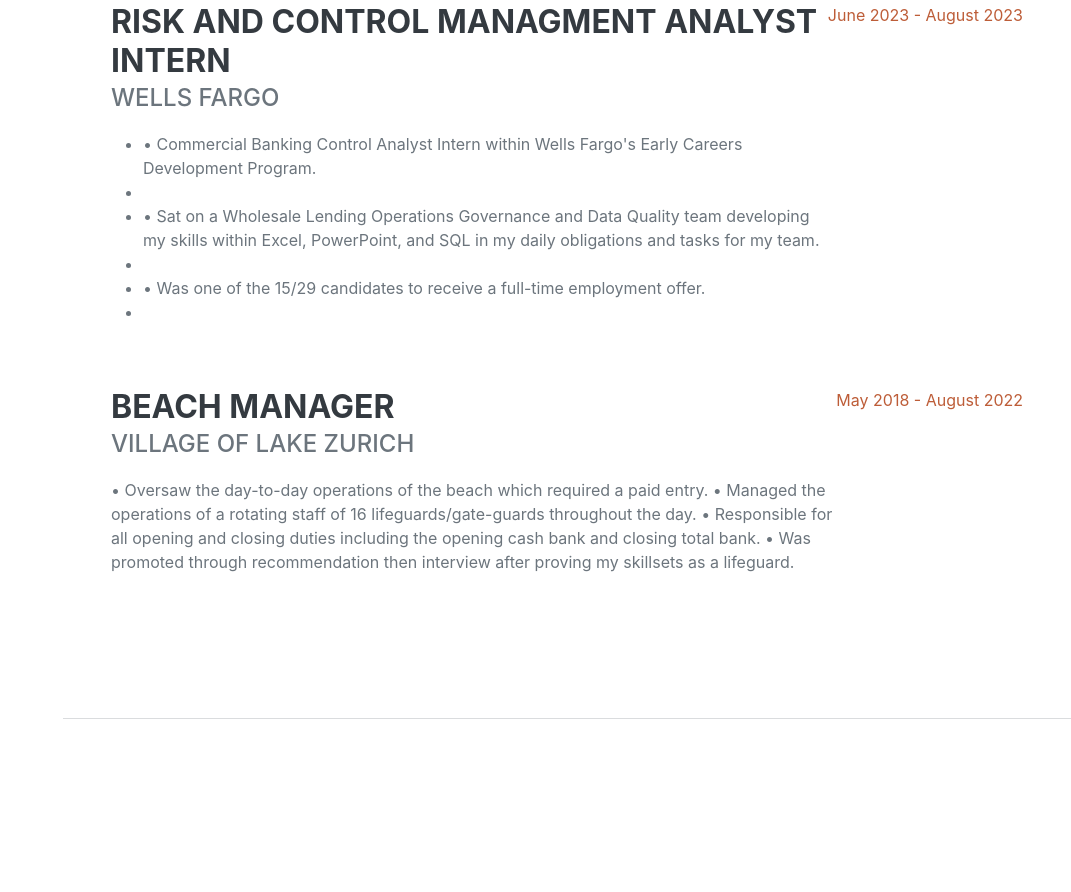
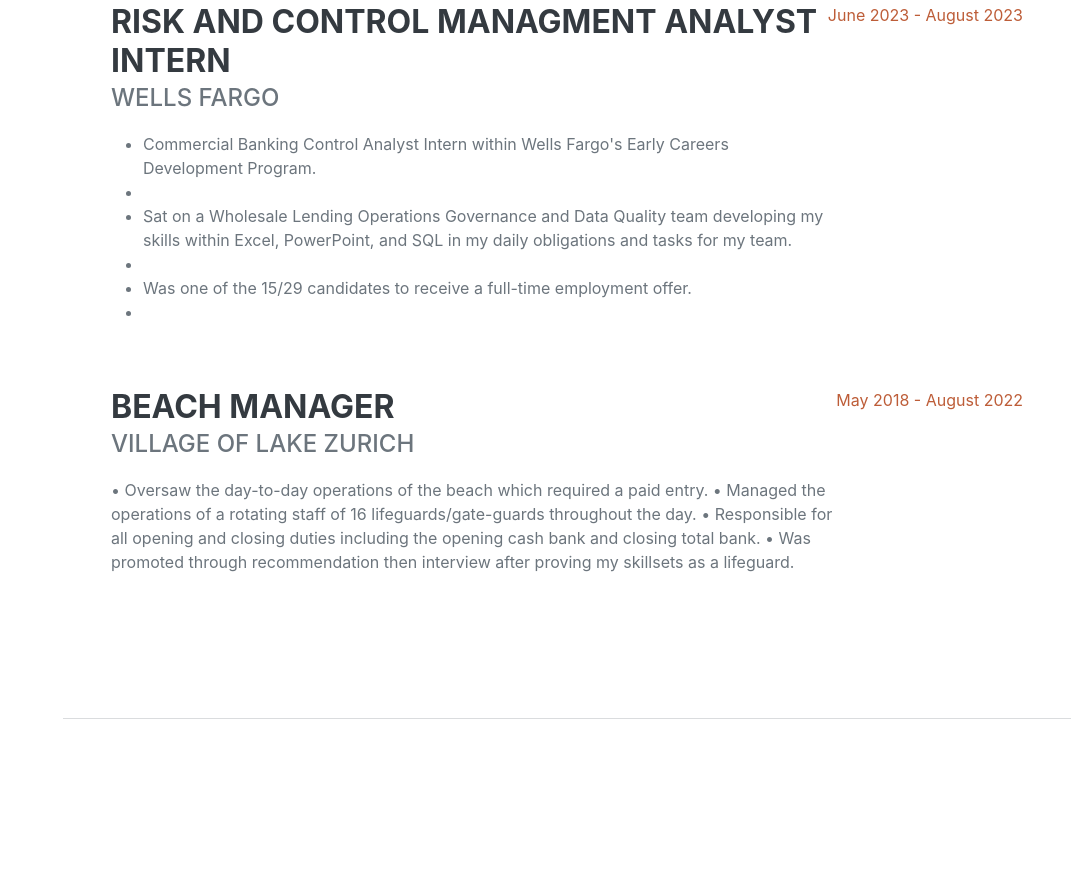
Before and after one commit to David-Powers/BAIS3300Final, a plain HTML site: page index.html in a window 1280 px wide. Shown: the part 993-1885 px from the top of the page, without its empty margins (209-1280 px from the left). Drawn offline with nearby package versions, Linux system fonts and the light colour scheme; a web font is replaced by a local one.

Commit message:
Update index.html

```diff
--- a/index.html
+++ b/index.html
@@ -64,9 +64,9 @@
                             <h3 class="mb-0">Risk and Control Managment Analyst Intern</h3>
                             <div class="subheading mb-3">Wells Fargo</div>
                                  <ul>
-                                     <li>• Commercial Banking Control Analyst Intern within Wells Fargo's Early Careers Development Program.<li>
-                                     <li>• Sat on a Wholesale Lending Operations Governance and Data Quality team developing my skills within Excel, PowerPoint, and SQL in my daily obligations and tasks for my team.<li>
-                                     <li>• Was one of the 15/29 candidates to receive a full-time employment offer.<li>
+                                     <li>Commercial Banking Control Analyst Intern within Wells Fargo's Early Careers Development Program.<li>
+                                     <li>Sat on a Wholesale Lending Operations Governance and Data Quality team developing my skills within Excel, PowerPoint, and SQL in my daily obligations and tasks for my team.<li>
+                                     <li>Was one of the 15/29 candidates to receive a full-time employment offer.<li>
                                  </ul>
                         </div>
                         <div class="flex-shrink-0"><span class="text-primary">June 2023 - August 2023</span></div>
```
